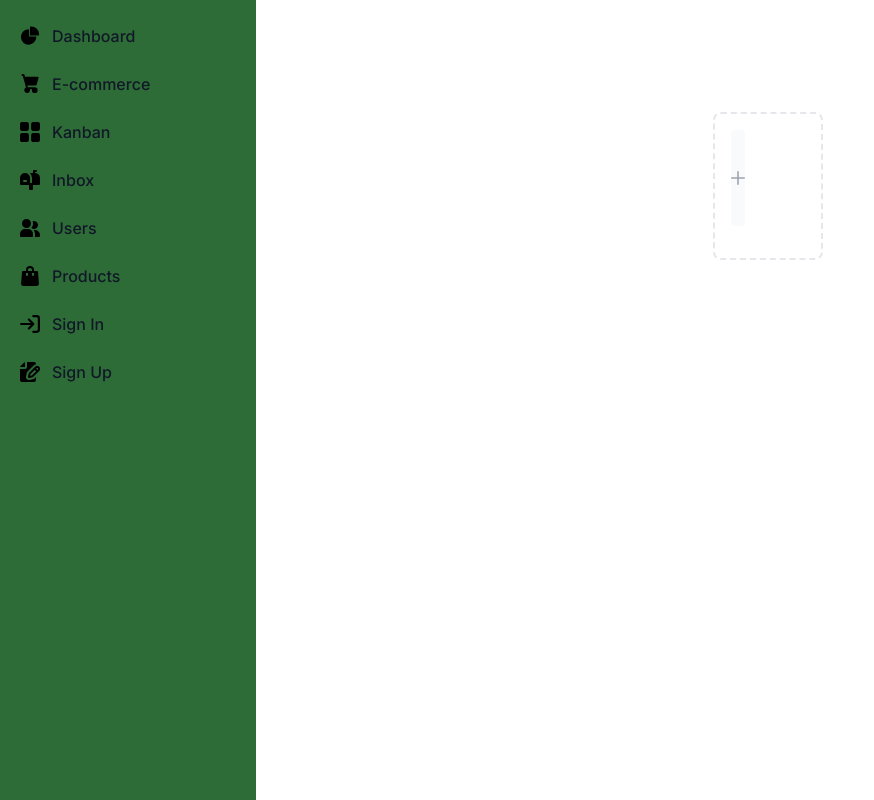
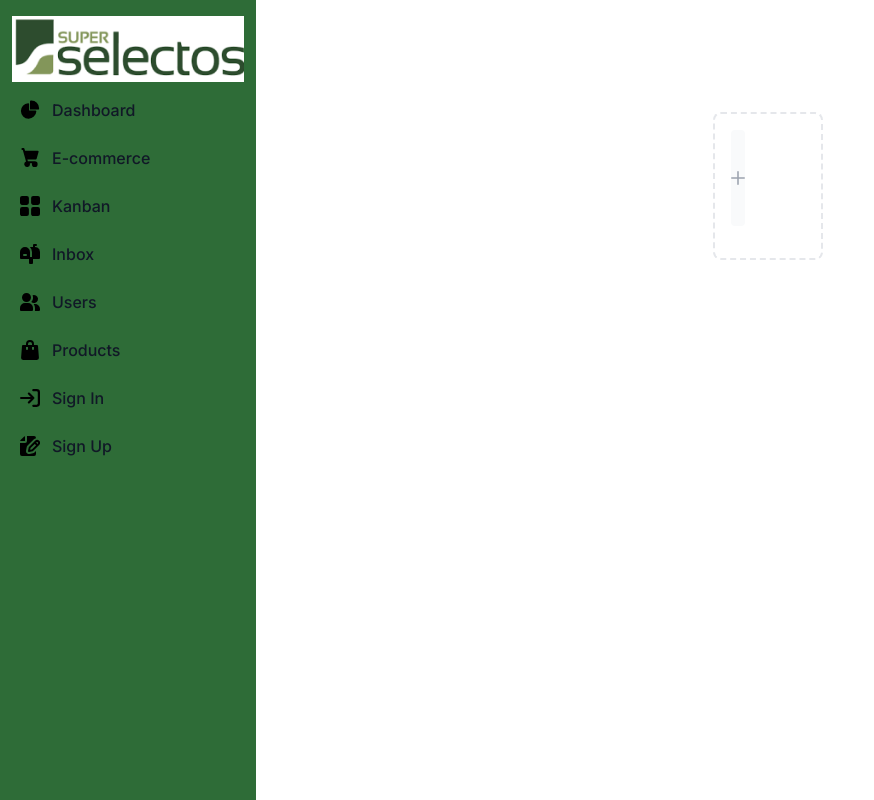
Before and after one commit to EdgarAllan07/sistema-inventario, a Next.js app: page / in a window 1280 px wide. Shown: the whole page, without its empty margins (0-874 px from the left). Built offline with nearby package versions, Linux system fonts and the light colour scheme.

Commit message:
agregando el logo de la empresa en el dashboard

```diff
--- a/src/components/SideBar.jsx
+++ b/src/components/SideBar.jsx
@@ -15,7 +15,10 @@ function SideBar() {
 
 <aside id="sidebar-multi-level-sidebar" class="fixed top-0 left-0 z-40 w-64 h-screen transition-transform -translate-x-full sm:translate-x-0" aria-label="Sidebar">
    <div class="h-full px-3 py-4 overflow-y-auto bg-[#2E6C37]">
-      <ul class="space-y-2 font-medium">
+      <ul class="space-y-2 font-medium  ">
+      <li>
+            <img src='super-selector-logo-png 1.png'  ></img>
+         </li>
          <li>
             <a href="#" class="flex items-center p-2 text-gray-900 rounded-lg dark:text-white hover:bg-gray-100 dark:hover:bg-gray-700 group">
                <svg class="w-5 h-5 text-black transition duration-75  group-hover:text-gray-900 dark:group-hover:text-white" aria-hidden="true" xmlns="http://www.w3.org/2000/svg" fill="currentColor" viewBox="0 0 22 21">
```
Also changed, not shown: public/super-selector-logo-png 1.png (added).
